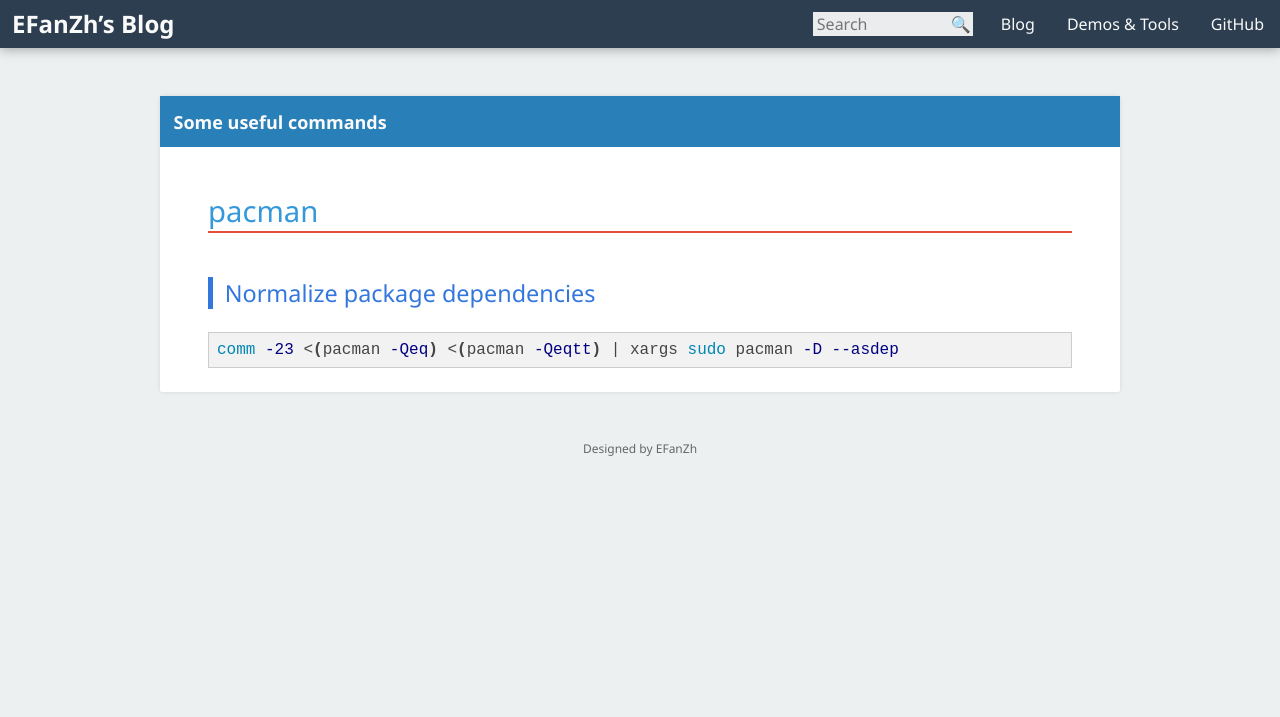
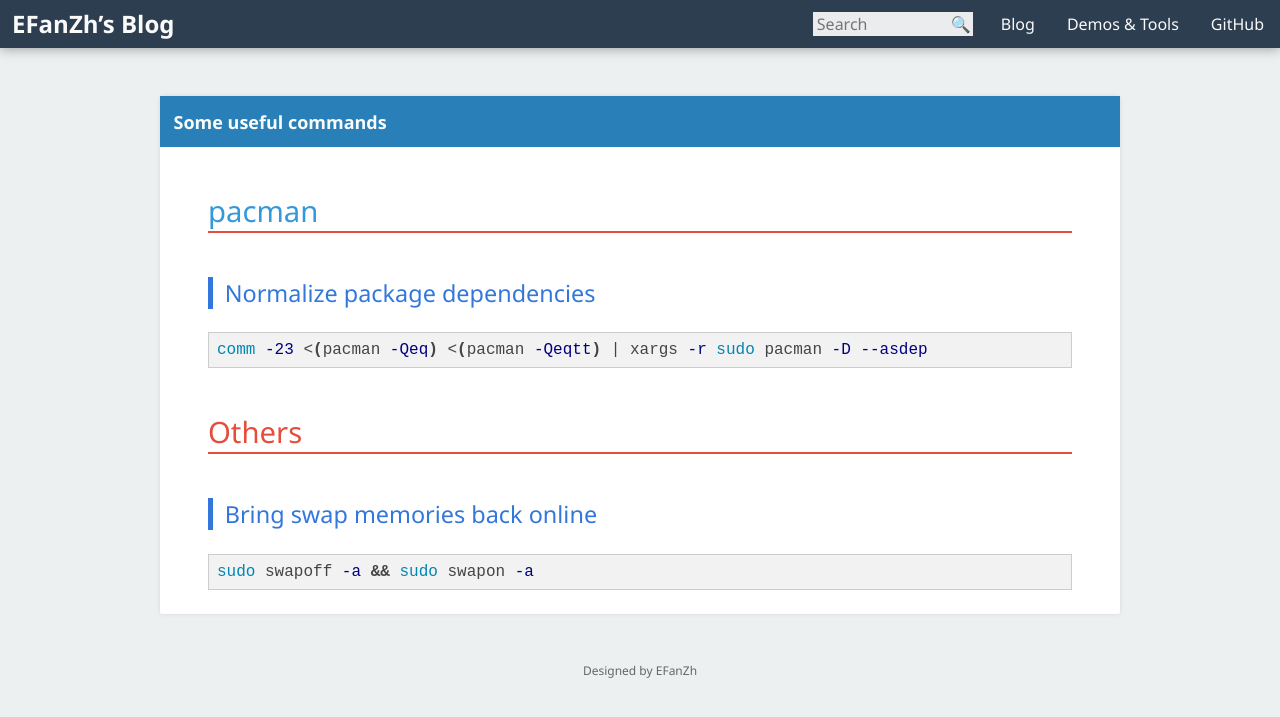
Before and after one commit to EFanZh/efanzh.github.io, a Jekyll site: the page built from _posts/2017-08-13-some-useful-commands.md, in a window 1280 px wide. Shown: the top 717 px of the page. Built offline with Jekyll 4.4.1, drawn with Linux system fonts in a browser that asks for light colours.

Commit message:
Add command for swapping memories

````diff
--- a/_posts/2017-08-13-some-useful-commands.md
+++ b/_posts/2017-08-13-some-useful-commands.md
@@ -6,6 +6,14 @@ title: Some useful commands
 
 ### Normalize package dependencies
 
+```bash
+comm -23 <(pacman -Qeq) <(pacman -Qeqtt) | xargs -r sudo pacman -D --asdep
+```
+
+## Others
+
+### Bring swap memories back online
+
 ```sh
-comm -23 <(pacman -Qeq) <(pacman -Qeqtt) | xargs sudo pacman -D --asdep
+sudo swapoff -a && sudo swapon -a
 ```
````
